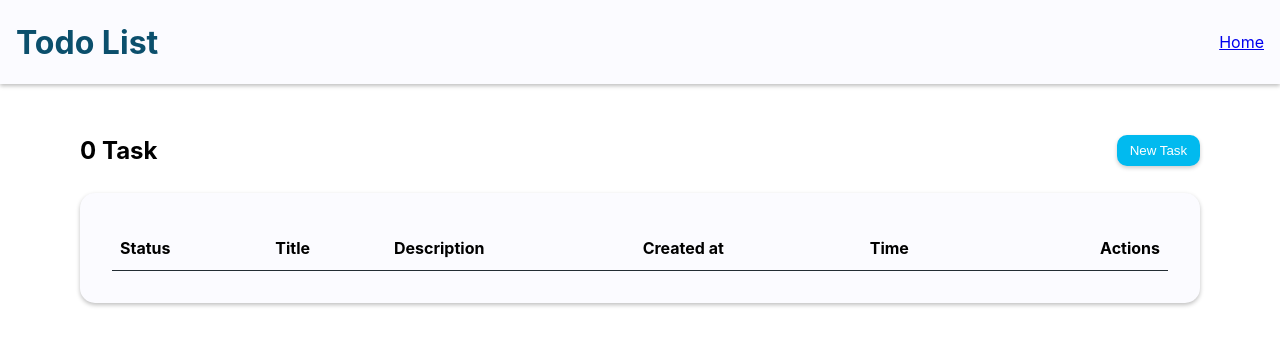
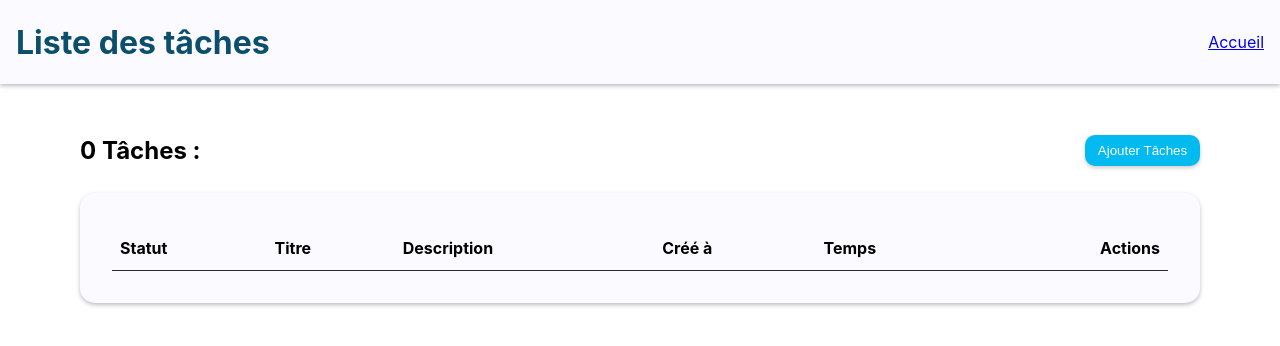
Before and after one commit to vianey-jean/ToDoApp, a React (Create React App) app: page / in a window 1280 px wide. Shown: the top 346 px of the page. Built offline with nearby package versions, Linux system fonts and the light colour scheme.

Commit message:
Mise a jour code

```diff
--- a/package.json
+++ b/package.json
@@ -1,6 +1,6 @@
 {
   "name": "todo-app",
-  "version": "0.1.0",
+  "version": "0.2.0",
   "private": true,
   "dependencies": {
     "@reduxjs/toolkit": "^1.8.6",
--- a/src/App.js
+++ b/src/App.js
@@ -1,6 +1,6 @@
 import { Routes, Route } from "react-router-dom";
-import About from "./pages/About";
-import Api from "./pages/Api";
+//import About from "./pages/About";
+//import Api from "./pages/Api";
 import Header from "./Components/Header/Header";
 import Tasks from "./pages/Tasks";
 
@@ -11,9 +11,9 @@ const App = () => {
 			<Header />
 			<Routes>
 				<Route path="/" element={<Tasks />} />
-				<Route path="/about" element={<About />} />
+				{/*<Route path="/about" element={<About />} />
 				<Route path="/about/:name" element={<About />} />
-				<Route path="/api" element={<Api />} />
+				<Route path="/api" element={<Api />} />*/}
 			</Routes>
 		</>
 	);
--- a/src/Components/Header/Header.js
+++ b/src/Components/Header/Header.js
@@ -5,11 +5,11 @@ const Header = () => {
 
 	return (
 		<header>
-			<h1>Todo List</h1>
+			<h1>Liste des tâches</h1>
 			<nav>
 				<ul>
 					<li>
-						<Link to={ '/' }>Home</Link>
+						<Link to={ '/' }>Accueil</Link>
 					</li>
 					{/*<li>
 						<Link to={ '/about' }>About</Link>
--- a/src/Components/UI/Modal/Modal.js
+++ b/src/Components/UI/Modal/Modal.js
@@ -2,14 +2,14 @@ import style from './Modal.module.css';
 import Button from "../Button/Button";
 import { createPortal } from 'react-dom';
 
-const Modal = ({ title = 'Default Title', variant = 'primary', isOpen, setIsOpen, children }) => {
+const Modal = ({ title = 'Titre par Défaut', variant = 'primary', isOpen, setIsOpen, children }) => {
 
 	return createPortal(
 		isOpen && <div className={ style.overlay }>
 			<div className={ style.modal }>
 				<div className={ style['modal-header'] }>
 					<h3 className={ style[`text-${variant}`] }>{ title }</h3>
-					<Button variant="danger" onClick={ () => setIsOpen(false) }>Close</Button>
+					<Button variant="danger" onClick={ () => setIsOpen(false) }>X</Button>
 				</div>
 				<div className={ style['modal-content'] }>
 					{ children }
--- a/src/pages/Tasks/components/TaskForm.js
+++ b/src/pages/Tasks/components/TaskForm.js
@@ -1,4 +1,4 @@
-import { useContext, useState } from "react";
+import { useState } from "react";
 // import { TasksContext } from "../../Contexts/TasksContext";
 import Button from "../../../Components/UI/Button/Button";
 import TextareaField from "../../../Components/UI/Forms/TextareaField";
@@ -23,7 +23,7 @@ const TaskForm = ({ closeModal, value, index }) => {
 	const handleSubmit = (event) => {
 		event.preventDefault();
 		if (invalidFields.length > 0) {
-			alert('There are errors in the form.');
+			alert('Il y a des erreurs dans le formulaire');
 			return;
 		}
 
@@ -65,8 +65,8 @@ const TaskForm = ({ closeModal, value, index }) => {
 		<form onSubmit={ handleSubmit }>
 			<TextField
 				name='title'
-				placeholder='New task title'
-				label='Title'
+				placeholder='Nouveau titre de tâche'
+				label='Titre'
 				value={ formValue.title }
 				onChange={ (value) => setFormValue({ ...formValue, title: value }) }
 				validation={ {
@@ -79,7 +79,7 @@ const TaskForm = ({ closeModal, value, index }) => {
 			/>
 			<TextareaField
 				name='description'
-				placeholder='Write your description here...'
+				placeholder='Écrivez votre description ici...'
 				label='Description'
 				value={ formValue.description }
 				onChange={ (value) => setFormValue({ ...formValue, description: value }) }
@@ -90,7 +90,7 @@ const TaskForm = ({ closeModal, value, index }) => {
 				} }
 				onError={ handleError }
 			/>
-			<Button type='submit'>Save</Button>
+			<Button type='submit'>Enregistrer</Button>
 		</form>
 	);
 };
--- a/src/pages/Tasks/components/TaskTimer/TaskTimer.js
+++ b/src/pages/Tasks/components/TaskTimer/TaskTimer.js
@@ -1,7 +1,7 @@
 import Button from "../../../../Components/UI/Button/Button";
 import style from './TaskTimer.module.css';
 import useTimer from '../../../../Hooks/useTimer';
-import { useContext, useEffect } from "react";
+import {  useEffect } from "react";
 // import { TasksContext } from "../../../Contexts/TasksContext";
 import { editTask } from '../../.././../store/TasksSlice';
 import { useDispatch } from 'react-redux';
@@ -20,7 +20,7 @@ const TaskTimer = ({ index, onCloseModal }) => {
 		return () => {
 			stopTimer();
 		}
-	}, []);
+	}, [startTimer, stopTimer]);
 
 	const handleStopTimer = () => {
 		const savedTime = stopTimer();
--- a/src/pages/Tasks/components/TasksTable/TaskRow.js
+++ b/src/pages/Tasks/components/TasksTable/TaskRow.js
@@ -1,4 +1,4 @@
-import { useContext, useState } from "react";
+import { useState } from "react";
 import { useDispatch } from 'react-redux';
 import { parseSecondsToHMS } from '../../../../utils/time';
 // import { TasksContext } from "../../../Contexts/TasksContext";
@@ -10,7 +10,9 @@ import TaskTimer from "../TaskTimer/TaskTimer";
 
 const TaskRow = ({ task, index }) => {
 
+	// eslint-disable-next-line no-undef
 	const [ isEditTaskModalOpen, setIsEditTaskModalOpen ] = useState(false);
+	// eslint-disable-next-line no-undef
 	const [ isTimerModalOpen, setIsTimerModalOpen ] = useState(false);
 
 	// const { removeTask, toggleTaskIsDone } = useContext(TasksContext);
@@ -44,9 +46,9 @@ const TaskRow = ({ task, index }) => {
 					{ task.time && parseSecondsToHMS(task.time) }
 				</td>
 				<td style={{ display: 'flex', gap: 4, justifyContent: 'end' }}>
-					<Button onClick={ () => setIsTimerModalOpen(true) }>Launch Timer</Button>
-					<Button variant="danger" onClick={ handleDeleteTask }>Delete</Button>
-					<Button onClick={ () => setIsEditTaskModalOpen(true) }>Edit</Button>
+					<Button onClick={ () => setIsTimerModalOpen(true) }>Lancer le chrono</Button>
+					<Button variant="danger" onClick={ handleDeleteTask }>Supprimer</Button>
+					<Button onClick={ () => setIsEditTaskModalOpen(true) }>Modifier</Button>
 				</td>
 			</tr>
 			<Modal isOpen={ isEditTaskModalOpen } setIsOpen={ setIsEditTaskModalOpen } title={ task.title }>
--- a/src/pages/Tasks/components/TasksTable/TasksTable.js
+++ b/src/pages/Tasks/components/TasksTable/TasksTable.js
@@ -1,4 +1,4 @@
-import { useContext } from 'react';
+//import { useContext } from 'react';
 import { useSelector } from 'react-redux';
 // import { TasksContext } from '../../../Contexts/TasksContext';
 import TaskRow from './TaskRow';
@@ -14,11 +14,11 @@ const TasksTable = () => {
 			<table className={ style['tasks-table'] }>
 				<thead>
 					<tr>
-						<th>Status</th>
-						<th>Title</th>
+						<th>Statut</th>
+						<th>Titre</th>
 						<th>Description</th>
-						<th>Created at</th>
-						<th>Time</th>
+						<th>Créé à</th>
+						<th>Temps</th>
 						<th>Actions</th>
 					</tr>
 				</thead>
--- a/src/pages/Tasks/index.js
+++ b/src/pages/Tasks/index.js
@@ -17,8 +17,8 @@ const Tasks = () => {
 	return (
 		<section className='container' style={{ position: 'relative' }}>
 			<div className={style['tasks-header']}>
-				<PageTitle count={ tasksData.count } title={ `Task${tasksData.count > 1 ? 's' : ''}` } />
-				<Button onClick={ () => setIsNewTaskModalOpen(true) }>New Task</Button>
+				<PageTitle count={ tasksData.count } title={ `Tâches : ${tasksData.count > 1 ? 's' : ''}` } />
+				<Button onClick={ () => setIsNewTaskModalOpen(true) }>Ajouter Tâches </Button>
 			</div>
 			<TasksTable />
 			<Modal isOpen={ isNewTaskModalOpen } setIsOpen={ setIsNewTaskModalOpen }>
```
Also changed, not shown: 1 other file (tests, documents, lock files or other folders).
